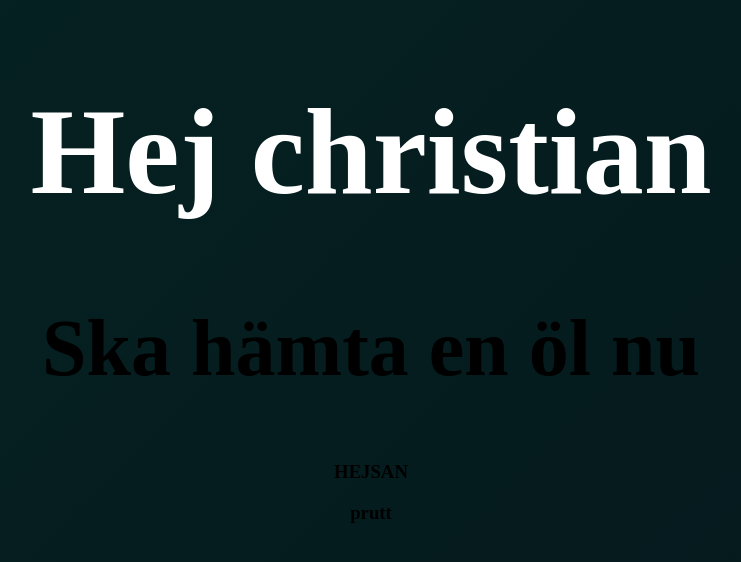
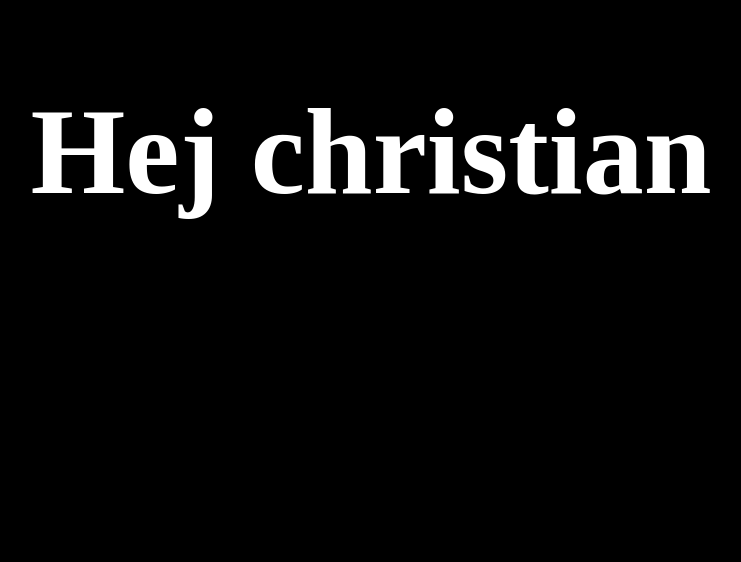
Before and after one commit to Nishune/testing-git-with-christian, a plain HTML site: page index.html in a window 1280 px wide. Shown: the whole page, without its empty margins (269-1010 px from the left). Drawn offline with Linux system fonts and the light colour scheme.

Commit message:
Changed to black background

```diff
--- a/main.css
+++ b/main.css
@@ -6,7 +6,7 @@ body {
   overflow: hidden;
 
   body {
-    background: linear-gradient(-45deg, #0a0401, #100308, #04141a, #062222);
+    background: black;
     background-size: 400% 400%;
     animation: gradientAnimation 15s ease infinite;
     text-align: center;
```
